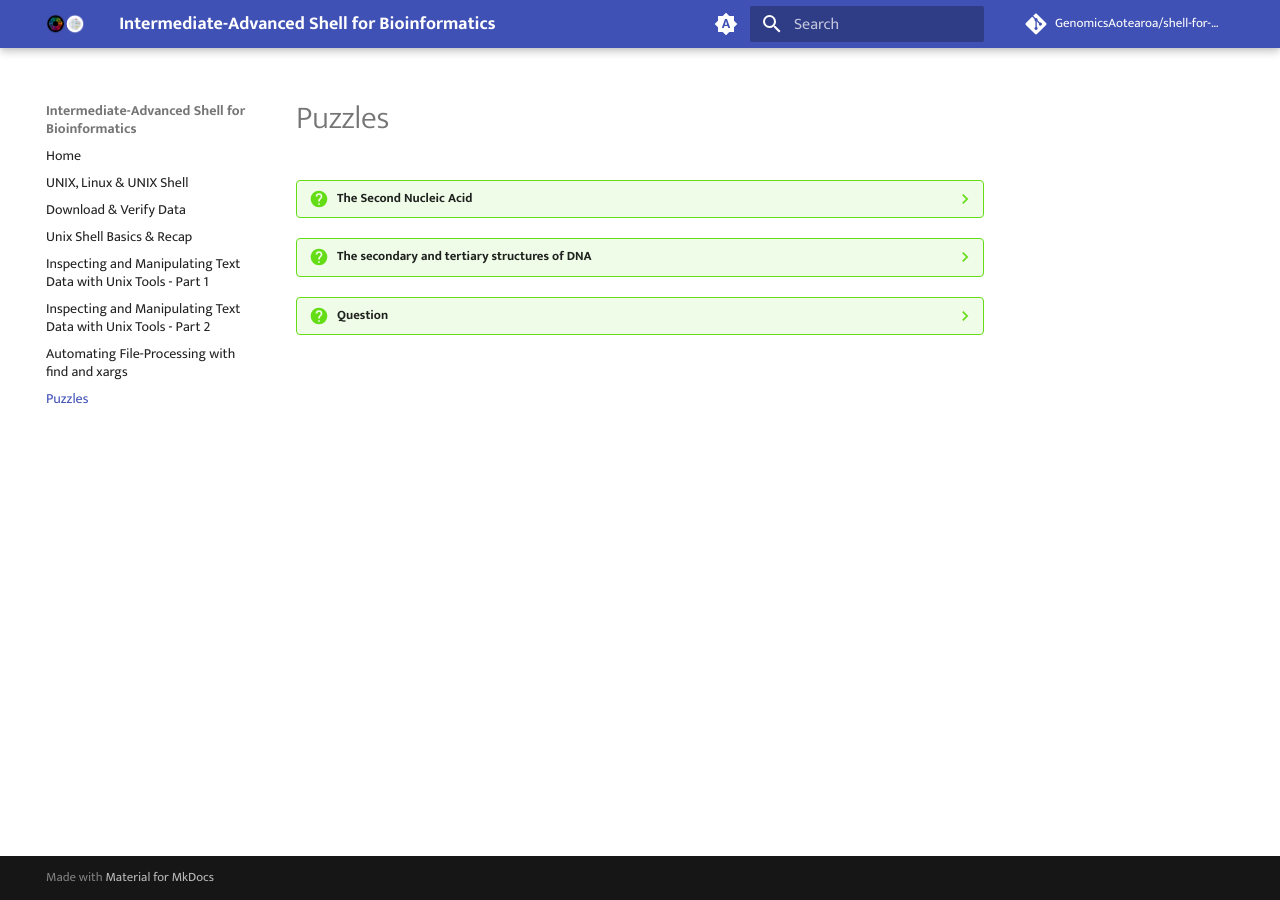
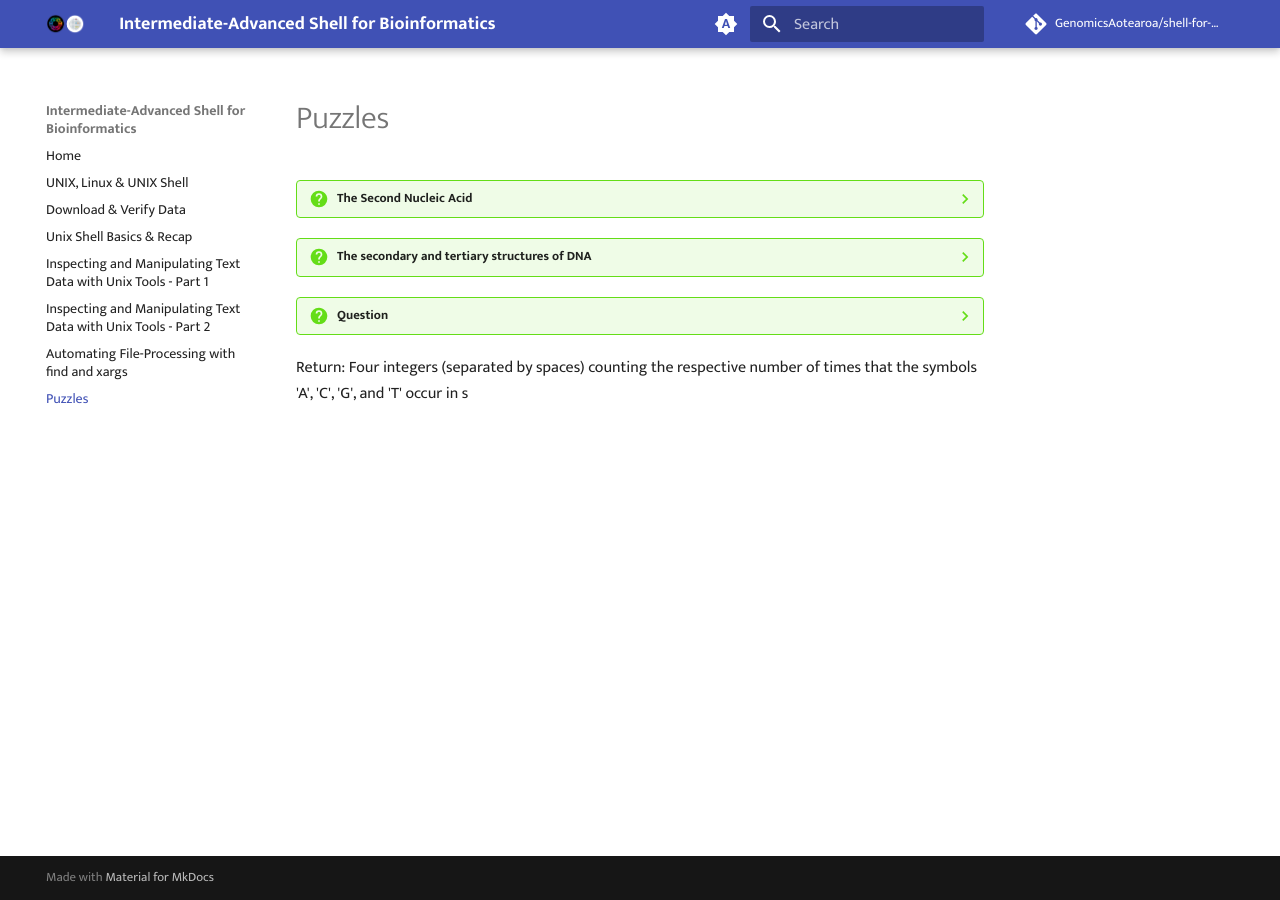
Before and after one commit to GenomicsAotearoa/shell-for-bioinformatics, an MkDocs documentation site: the page built from docs/puzzles.md, in a window 1280 px wide. Built offline with MkDocs 1.6.1 and Material for MkDocs 9.7.7, drawn with Linux system fonts in a browser that asks for light colours; comment, search, counter and statistics services are not loaded.

Commit message:
puzzle syntax

```diff
--- a/docs/puzzles.md
+++ b/docs/puzzles.md
@@ -22,3 +22,11 @@
 
 
 ??? question Counting DNA Nucleotides
+
+    A string is simply an ordered collection of symbols selected from some alphabet and formed into a word; the length of a string is the number of symbols that it contains.
+
+    An example of a length 21 DNA string (whose alphabet contains the symbols 'A', 'C', 'G', and 'T') is "ATGCTTCAGAAAGGTCTTACG."
+
+    **Given:** A DNA string s of length at most 1000 nt.
+
+Return: Four integers (separated by spaces) counting the respective number of times that the symbols 'A', 'C', 'G', and 'T' occur in s
```
